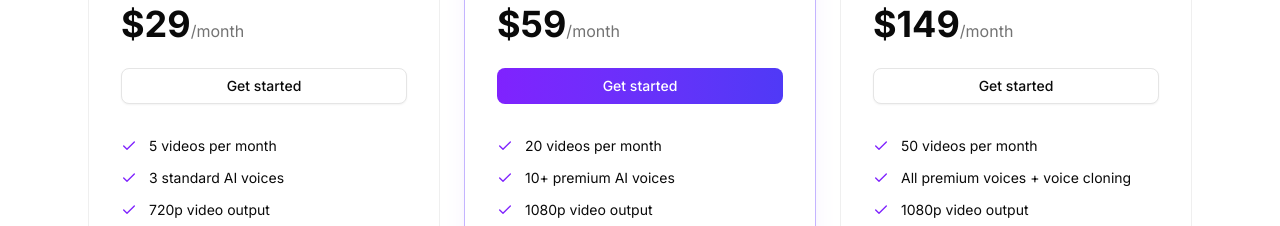
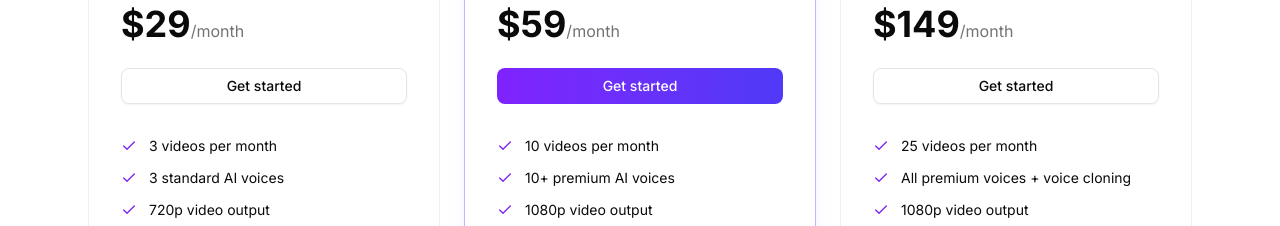
Before and after one commit to scottof/wowtok, a Next.js app: page / in a window 1280 px wide. Shown: the part 2700-2926 px from the top of the page. Built offline with nearby package versions, Linux system fonts and the light colour scheme; no server answers.

Commit message:
reduce video counts for profitability: 5→3, 20→10, 50→25

```diff
--- a/src/components/shared/json-ld.tsx
+++ b/src/components/shared/json-ld.tsx
@@ -35,7 +35,7 @@ export function ProductJsonLd() {
         price: "29",
         priceCurrency: "USD",
         priceValidUntil: "2027-12-31",
-        description: "5 AI videos per month, 3 standard AI voices, 720p output",
+        description: "3 AI videos per month, 3 standard AI voices, 720p output",
       },
       {
         "@type": "Offer",
@@ -43,7 +43,7 @@ export function ProductJsonLd() {
         price: "59",
         priceCurrency: "USD",
         priceValidUntil: "2027-12-31",
-        description: "20 AI videos per month, 10+ premium AI voices, 1080p output, no watermark",
+        description: "10 AI videos per month, 10+ premium AI voices, 1080p output, no watermark",
       },
       {
         "@type": "Offer",
@@ -51,7 +51,7 @@ export function ProductJsonLd() {
         price: "149",
         priceCurrency: "USD",
         priceValidUntil: "2027-12-31",
-        description: "50 AI videos per month, all voices + voice cloning, API access",
+        description: "25 AI videos per month, all voices + voice cloning, API access",
       },
     ],
     aggregateRating: {
--- a/src/lib/stripe/config.ts
+++ b/src/lib/stripe/config.ts
@@ -11,9 +11,9 @@ export const plans: PricingPlan[] = [
     originalPrice: 49,
     stripePriceId: process.env.STRIPE_STARTER_PRICE_ID || "",
     description: "Perfect for getting started with AI videos",
-    videosPerMonth: 5,
+    videosPerMonth: 3,
     features: [
-      "5 videos per month",
+      "3 videos per month",
       "3 standard AI voices",
       "720p video output",
       "5 basic themes",
@@ -27,10 +27,10 @@ export const plans: PricingPlan[] = [
     originalPrice: 99,
     stripePriceId: process.env.STRIPE_CREATOR_PRICE_ID || "",
     description: "For content creators who need more",
-    videosPerMonth: 20,
+    videosPerMonth: 10,
     highlighted: true,
     features: [
-      "20 videos per month",
+      "10 videos per month",
       "10+ premium AI voices",
       "1080p video output",
       "All themes + custom themes",
@@ -46,9 +46,9 @@ export const plans: PricingPlan[] = [
     originalPrice: 199,
     stripePriceId: process.env.STRIPE_PRO_PRICE_ID || "",
     description: "For professionals and teams",
-    videosPerMonth: 50,
+    videosPerMonth: 25,
     features: [
-      "50 videos per month",
+      "25 videos per month",
       "All premium voices + voice cloning",
       "1080p video output",
       "All themes + custom themes",
```
Also changed, not shown: 1 other file (tests, documents, lock files or other folders).
